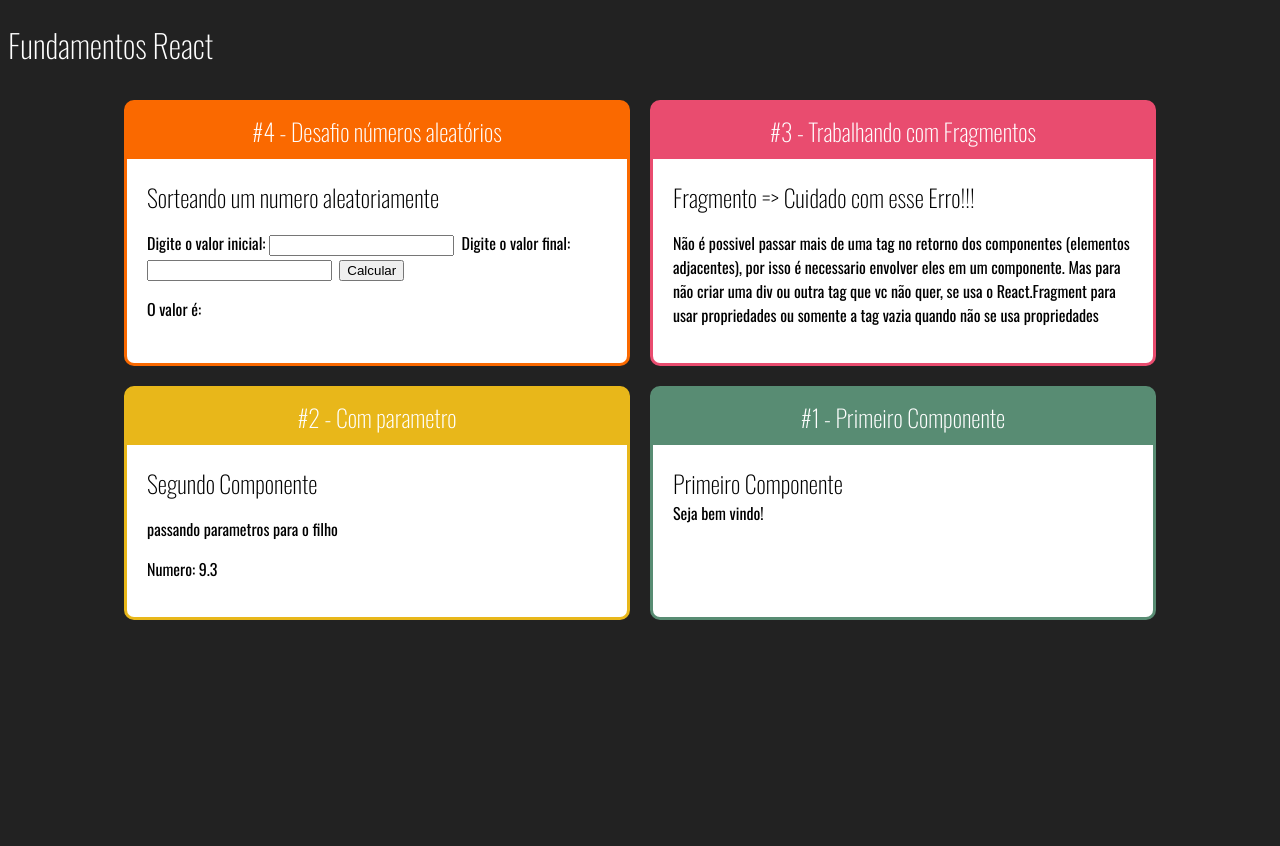
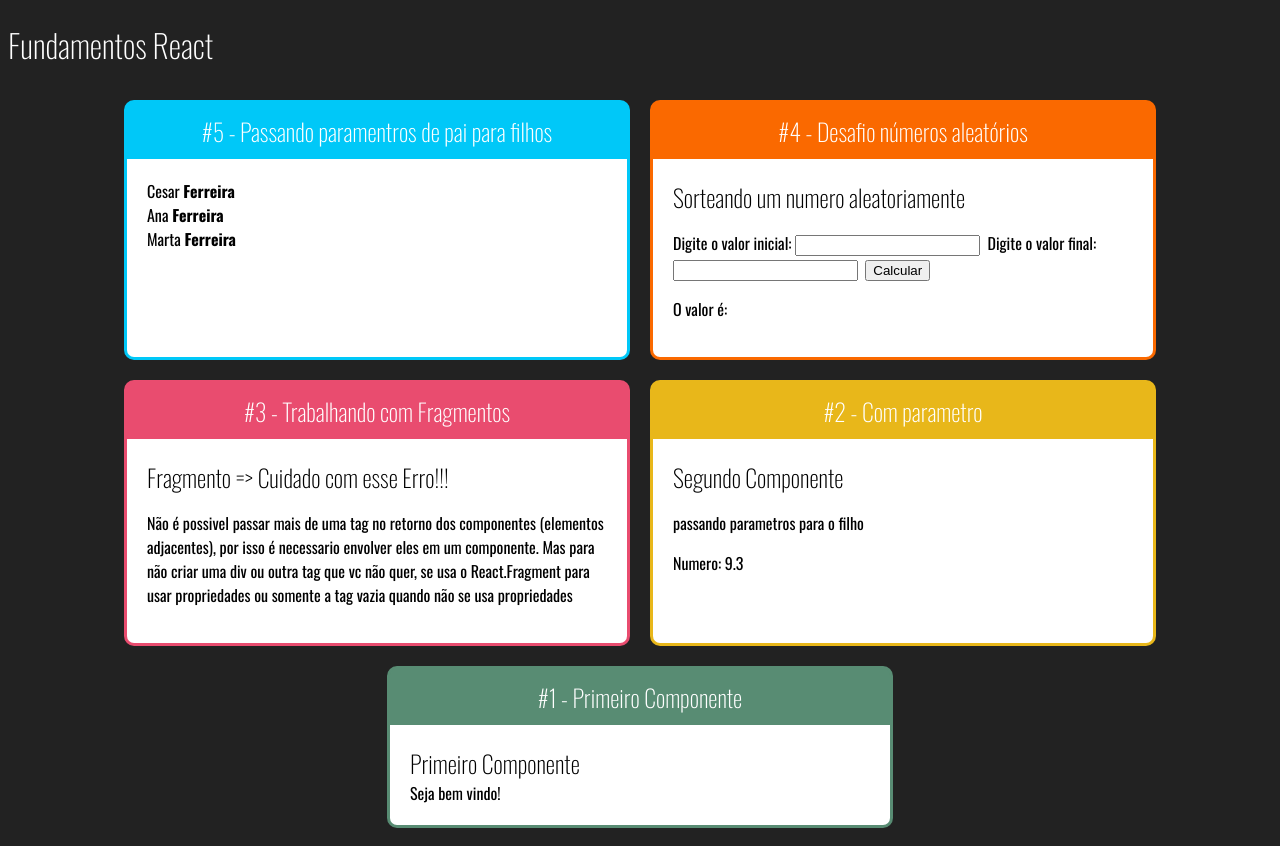
Before and after one commit to cesargos/fundamentos_react, a React (Create React App) app: page / in a window 1280 px wide. Before the commit the page ends 800 px from the top, so only its background shows below. Built offline with nearby package versions, Linux system fonts and the light colour scheme.

Commit message:
Passando propriedades do pai para os filhos

```diff
--- a/src/componentes/App.jsx
+++ b/src/componentes/App.jsx
@@ -5,6 +5,8 @@ import Primeiro from './basicos/Primeiro';
 import ComParametro from './basicos/ComParametros';
 import Fragmento from './basicos/Fragmento';
 import Aleatorio from './basicos/Aleatorio';
+import Familia from './basicos/Familia';
+import FamiliaMembro from './basicos/FamiliaMembro';
 import Card from './layout/Card';
 
 // Utilizando Função arrow para retornar
@@ -12,6 +14,17 @@ export default () => (
   <div className="App" id="App">
     <h1>Fundamentos React</h1>
     <div className="Cards">
+      <Card
+        titulo="#5 - Passando paramentros de pai para filhos"
+        color="#00c8f8"
+      >
+        <Familia sobrenome="Ferreira">
+          <FamiliaMembro nome="Cesar" />
+          <FamiliaMembro nome="Ana" />
+          <FamiliaMembro nome="Marta" />
+        </Familia>
+      </Card>
+
       <Card titulo="#4 - Desafio números aleatórios" color="#FA6900">
         <Aleatorio />
       </Card>
--- /dev/null
+++ b/src/componentes/basicos/Familia.jsx
@@ -0,0 +1,11 @@
+import React from 'react';
+
+export default (props) => {
+  return (
+    <div>
+      {props.children.map((child, index) =>
+        React.cloneElement(child, { ...props, key: index }),
+      )}
+    </div>
+  );
+};
--- /dev/null
+++ b/src/componentes/basicos/FamiliaMembro.jsx
@@ -0,0 +1,9 @@
+import React from 'react';
+
+export default (props) => {
+  return (
+    <div>
+      {props.nome} <strong>{props.sobrenome}</strong>
+    </div>
+  );
+};
```
